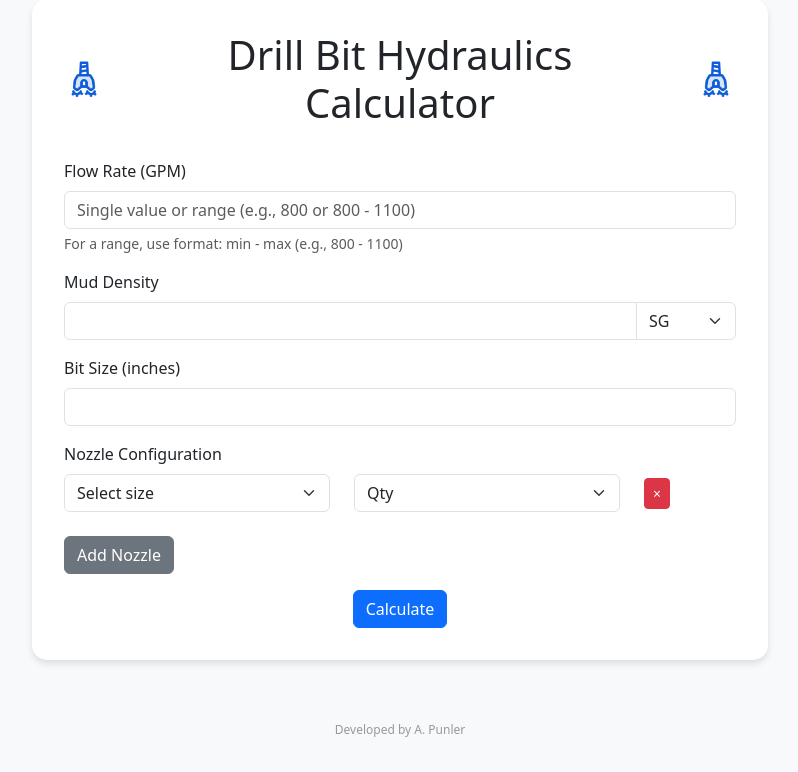
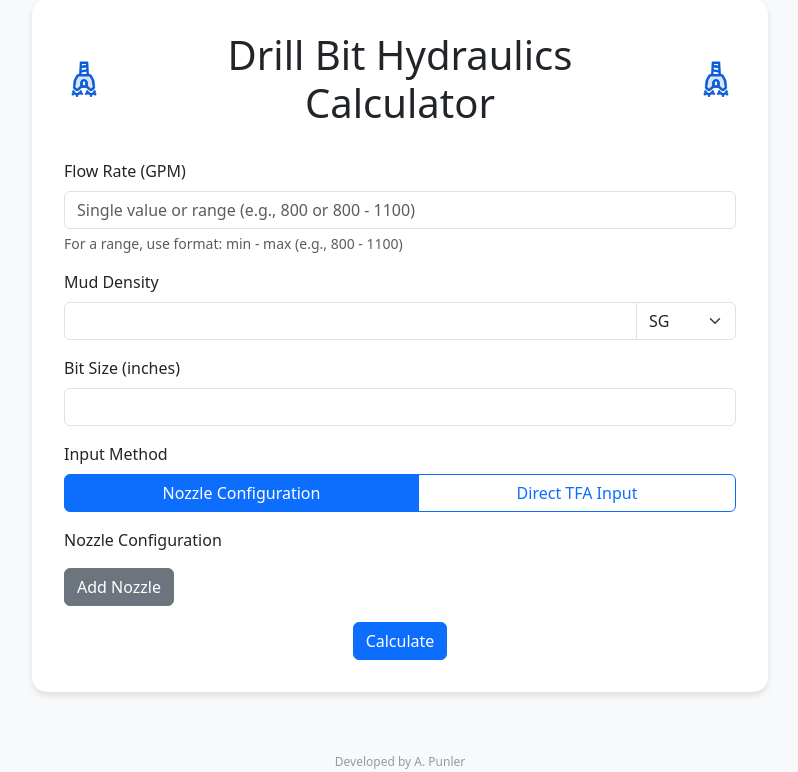
Before and after one commit to alastair-punler/DrillBitHydraulics, a Flask app: page / in a window 1280 px wide. Shown: the part 33-805 px from the top of the page, without its empty margins (240-1038 px from the left). Before the commit the page ends 770 px from the top, so only its background shows below. Run offline with Flask 3, Linux system fonts and the light colour scheme.

Commit message:
updated w/ TFA input

```diff
--- a/app.py
+++ b/app.py
@@ -38,7 +38,7 @@ def calculate_total_flow_area(nozzles):
         total_area += area * qty
     return round(total_area, 4)
 
-def calculate_bit_hydraulics(flow_rate, mud_density, density_unit, nozzles, bit_size):
+def calculate_bit_hydraulics(flow_rate, mud_density, density_unit, nozzles, bit_size, total_flow_area=None):
     """
     Calculate pressure loss and HSI through a drill bit
 
@@ -46,8 +46,9 @@ def calculate_bit_hydraulics(flow_rate, mud_density, density_unit, nozzles, bit_
     flow_rate (float): Flow rate in gallons per minute (GPM)
     mud_density (float): Mud density in PPG or SG
     density_unit (str): Unit of mud density ('ppg' or 'sg')
-    nozzles: list of tuples (size_in_32nds, quantity)
+    nozzles: list of tuples (size_in_32nds, quantity) - only used if total_flow_area is None
     bit_size (float): Bit size in inches
+    total_flow_area (float, optional): Direct TFA input in square inches
 
     Returns:
     dict: Pressure loss in PSI and HSI
@@ -55,8 +56,9 @@ def calculate_bit_hydraulics(flow_rate, mud_density, density_unit, nozzles, bit_
     # Convert density to PPG if needed
     mud_density_ppg = convert_to_ppg(mud_density, density_unit)
 
-    # Calculate total flow area
-    total_flow_area = calculate_total_flow_area(nozzles)
+    # Use provided TFA or calculate from nozzles
+    if total_flow_area is None:
+        total_flow_area = calculate_total_flow_area(nozzles)
 
     # Calculate pressure loss using your formula
     pressure_loss = (mud_density_ppg * flow_rate**2) / (12032 * total_flow_area**2)
@@ -70,7 +72,7 @@ def calculate_bit_hydraulics(flow_rate, mud_density, density_unit, nozzles, bit_
         'total_flow_area': total_flow_area
     }
 
-def calculate_range_results(min_flow, max_flow, mud_density, density_unit, nozzles, bit_size):
+def calculate_range_results(min_flow, max_flow, mud_density, density_unit, nozzles, bit_size, total_flow_area=None):
     """
     Calculate results for a range of flow rates in 50 GPM increments
     """
@@ -79,7 +81,14 @@ def calculate_range_results(min_flow, max_flow, mud_density, density_unit, nozzl
     hsi_values = []
 
     for flow_rate in flow_rates:
-        result = calculate_bit_hydraulics(flow_rate, mud_density, density_unit, nozzles, bit_size)
+        result = calculate_bit_hydraulics(
+            flow_rate,
+            mud_density,
+            density_unit,
+            nozzles,
+            bit_size,
+            total_flow_area
+        )
         pressure_losses.append(result['pressure_loss'])
         hsi_values.append(result['hsi'])
 
@@ -104,21 +113,32 @@ def calculate():
         mud_density = float(data['mud_density'])
         density_unit = data['density_unit']
         bit_size = float(data['bit_size'])
+        input_method = data['input_method']
 
-        # Process nozzle data
-        nozzles = []
-        for nozzle in data['nozzles']:
-            if nozzle['size'] and nozzle['quantity']:
-                nozzles.append((float(nozzle['size']), int(nozzle['quantity'])))
+        # Calculate total flow area based on input method
+        if input_method == 'nozzle':
+            # Process nozzle data
+            nozzles = []
+            for nozzle in data['nozzles']:
+                if nozzle['size'] and nozzle['quantity']:
+                    nozzles.append((float(nozzle['size']), int(nozzle['quantity'])))
 
-        if not nozzles:
-            return jsonify({
-                'success': False,
-                'error': 'At least one nozzle size and quantity must be provided'
-            }), 400
+            if not nozzles:
+                return jsonify({
+                    'success': False,
+                    'error': 'At least one nozzle size and quantity must be provided'
+                }), 400
 
-        # Calculate total flow area (needed for both single and range calculations)
-        total_flow_area = calculate_total_flow_area(nozzles)
+            # Calculate total flow area from nozzles
+            total_flow_area = calculate_total_flow_area(nozzles)
+        else:  # input_method == 'tfa'
+            # Use direct TFA input
+            total_flow_area = float(data['tfa'])
+            if total_flow_area <= 0:
+                return jsonify({
+                    'success': False,
+                    'error': 'Total Flow Area must be greater than 0'
+                }), 400
 
         if flow_rate_data['isRange']:
             # Calculate results for the range
@@ -127,8 +147,9 @@ def calculate():
                 flow_rate_data['max'],
                 mud_density,
                 density_unit,
-                nozzles,
-                bit_size
+                [(0, 1)],  # Dummy nozzle data since we're using TFA directly
+                bit_size,
+                total_flow_area  # Pass TFA directly
             )
 
             return jsonify({
@@ -142,8 +163,9 @@ def calculate():
                 flow_rate_data['value'],
                 mud_density,
                 density_unit,
-                nozzles,
-                bit_size
+                [(0, 1)],  # Dummy nozzle data since we're using TFA directly
+                bit_size,
+                total_flow_area  # Pass TFA directly
             )
 
             return jsonify({
--- a/templates/index.html
+++ b/templates/index.html
@@ -85,6 +85,16 @@
                         </div>
 
                         <div class="mb-3">
+                            <label class="form-label">Input Method</label>
+                            <div class="btn-group w-100 mb-3" role="group">
+                                <input type="radio" class="btn-check" name="inputMethod" id="nozzleMethod" value="nozzle" checked>
+                                <label class="btn btn-outline-primary" for="nozzleMethod">Nozzle Configuration</label>
+
+                                <input type="radio" class="btn-check" name="inputMethod" id="tfaMethod" value="tfa">
+                                <label class="btn btn-outline-primary" for="tfaMethod">Direct TFA Input</label>
+                            </div>
+
+                            <div id="nozzleConfigSection">
                                 <label class="form-label">Nozzle Configuration</label>
                                 <div id="nozzleInputs">
                                     <!-- Nozzle inputs will be added here -->
@@ -92,6 +102,12 @@
                                 <button type="button" class="btn btn-secondary mt-2" id="addNozzle" onclick="addNozzleRow()">
                                     Add Nozzle
                                 </button>
+                            </div>
+
+                            <div id="tfaInputSection" style="display: none;">
+                                <label for="tfa_input" class="form-label">Total Flow Area (in²)</label>
+                                <input type="number" class="form-control" id="tfa_input" step="0.0001" min="0" placeholder="Enter TFA in square inches">
+                            </div>
                         </div>
 
                         <div class="text-center">
@@ -156,10 +172,12 @@
                 mud_density: document.getElementById('mud_density').value,
                 density_unit: document.getElementById('density_unit').value,
                 bit_size: document.getElementById('bit_size').value,
-                nozzles: []
+                input_method: document.querySelector('input[name="inputMethod"]:checked').value,
+                nozzles: [],
+                tfa: document.getElementById('tfa_input').value
             };
 
-            // Save nozzle configurations
+            if (formData.input_method === 'nozzle') {
                 document.querySelectorAll('.nozzle-row').forEach(row => {
                     const size = row.querySelector('.nozzle-size').value;
                     const quantity = row.querySelector('.nozzle-quantity').value;
@@ -167,6 +185,7 @@
                         formData.nozzles.push({ size, quantity });
                     }
                 });
+            }
 
             localStorage.setItem('drillBitCalculatorData', JSON.stringify(formData));
         }
@@ -182,42 +201,22 @@
                 document.getElementById('density_unit').value = formData.density_unit || 'sg';
                 document.getElementById('bit_size').value = formData.bit_size || '';
 
+                // Restore input method
+                if (formData.input_method) {
+                    document.getElementById(formData.input_method + 'Method').checked = true;
+                    toggleInputMethod();
+                }
+
+                if (formData.input_method === 'nozzle' && formData.nozzles) {
                     // Restore nozzle configurations
                     const container = document.getElementById('nozzleInputs');
-                container.innerHTML = ''; // Clear existing rows
-
-                if (formData.nozzles && formData.nozzles.length > 0) {
+                    container.innerHTML = '';
                     formData.nozzles.forEach(nozzle => {
-                        const row = document.createElement('div');
-                        row.className = 'row nozzle-row align-items-center';
-                        row.innerHTML = `
-                            <div class="col-5">
-                                <select class="form-select nozzle-size" required>
-                                    ${createNozzleOptions()}
-                                </select>
-                            </div>
-                            <div class="col-5">
-                                <select class="form-select nozzle-quantity" required>
-                                    ${createQuantityOptions()}
-                                </select>
-                            </div>
-                            <div class="col-2">
-                                <button type="button" class="btn btn-danger btn-sm" onclick="this.closest('.nozzle-row').remove()">
-                                    ×
-                                </button>
-                            </div>
-                        `;
-                        container.appendChild(row);
-
-                        // Set the saved values
-                        row.querySelector('.nozzle-size').value = nozzle.size;
-                        row.querySelector('.nozzle-quantity').value = nozzle.quantity;
+                        addNozzleRow(nozzle.size, nozzle.quantity);
                     });
-                } else {
-                    addNozzleRow(); // Add default row if no saved data
+                } else if (formData.input_method === 'tfa') {
+                    document.getElementById('tfa_input').value = formData.tfa || '';
                 }
-            } else {
-                addNozzleRow(); // Add default row if no saved data
             }
         }
 
@@ -324,16 +323,32 @@
         document.getElementById('calculatorForm').addEventListener('submit', async function(e) {
             e.preventDefault();
 
-            const nozzles = [];
-            const nozzleRows = document.querySelectorAll('.nozzle-row');
+            const inputMethod = document.querySelector('input[name="inputMethod"]:checked').value;
+            let nozzles = [];
+            let tfa = null;
 
-            nozzleRows.forEach(row => {
+            if (inputMethod === 'nozzle') {
+                // Collect nozzle data
+                document.querySelectorAll('.nozzle-row').forEach(row => {
                     const size = row.querySelector('.nozzle-size').value;
                     const quantity = row.querySelector('.nozzle-quantity').value;
                     if (size && quantity) {
-                    nozzles.push({size, quantity});
+                        nozzles.push({ size, quantity });
                     }
                 });
+
+                if (nozzles.length === 0) {
+                    showError('Please add at least one nozzle configuration');
+                    return;
+                }
+            } else {
+                // Get TFA input
+                tfa = document.getElementById('tfa_input').value;
+                if (!tfa || tfa <= 0) {
+                    showError('Please enter a valid Total Flow Area');
+                    return;
+                }
+            }
 
             const flowRateInput = document.getElementById('flow_rate').value;
             const flowRate = parseFlowRate(flowRateInput);
@@ -345,7 +360,9 @@
                 mud_density: densityValue,
                 density_unit: densityUnit,
                 bit_size: parseFloat(document.getElementById('bit_size').value),
-                nozzles: nozzles
+                input_method: inputMethod,
+                nozzles: nozzles,
+                tfa: tfa
             };
 
             try {
@@ -416,6 +433,27 @@
         ['flow_rate', 'mud_density', 'density_unit', 'bit_size'].forEach(id => {
             document.getElementById(id).addEventListener('change', saveFormData);
         });
+
+        // Add these new functions for input method handling
+        function toggleInputMethod() {
+            const nozzleMethod = document.getElementById('nozzleMethod');
+            const nozzleSection = document.getElementById('nozzleConfigSection');
+            const tfaSection = document.getElementById('tfaInputSection');
+
+            if (nozzleMethod.checked) {
+                nozzleSection.style.display = 'block';
+                tfaSection.style.display = 'none';
+                document.getElementById('tfa_input').value = ''; // Clear TFA input
+            } else {
+                nozzleSection.style.display = 'none';
+                tfaSection.style.display = 'block';
+                document.getElementById('nozzleInputs').innerHTML = ''; // Clear nozzle inputs
+            }
+        }
+
+        // Add event listeners for the radio buttons
+        document.getElementById('nozzleMethod').addEventListener('change', toggleInputMethod);
+        document.getElementById('tfaMethod').addEventListener('change', toggleInputMethod);
     </script>
 </body>
 </html>
```
Lines whose indentation alone changed are shown as unchanged.
